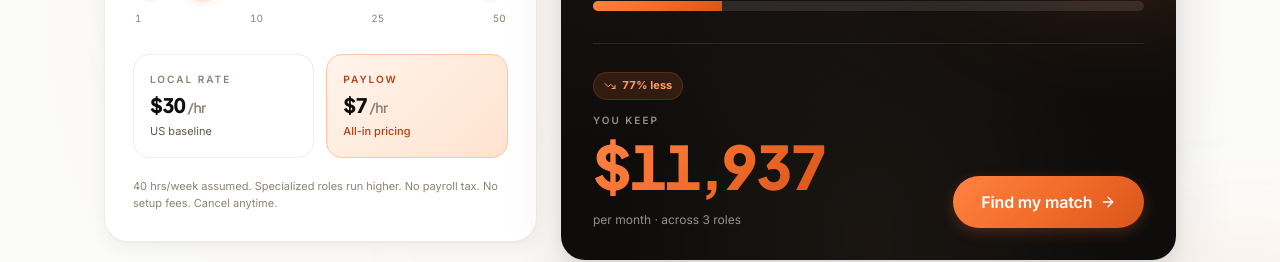
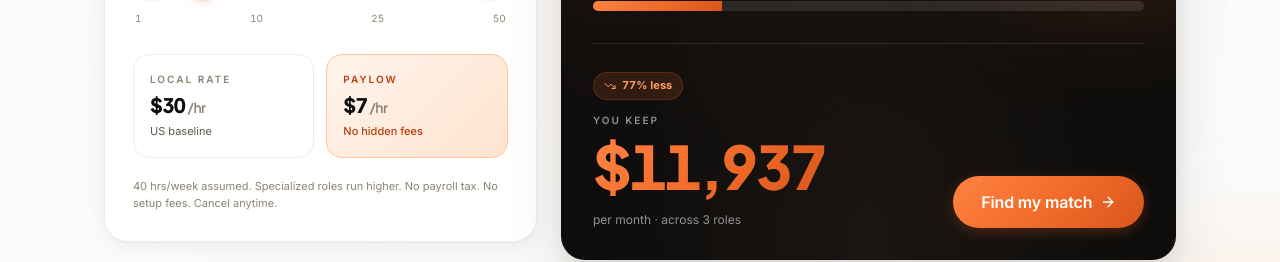
Before and after one commit to kleegr/paylowstaffing-website, a Next.js app: page /pricing in a window 1280 px wide. Shown: the part 2220-2482 px from the top of the page. Built offline with nearby package versions, Linux system fonts and the light colour scheme.

Commit message:
copy: kill last "all-in" — calculator rate card label + SEO meta descriptions

```diff
--- a/src/app/layout.tsx
+++ b/src/app/layout.tsx
@@ -26,7 +26,7 @@ export const metadata: Metadata = {
     template: `%s | ${siteConfig.fullName}`,
   },
   description:
-    'Vetted remote staff, matched to your team in days. From $7 an hour, all-in. Meet 4\u20135 pre-screened candidates and hire on the call. No setup fees, no long contracts.',
+    'Vetted remote staff, matched to your team in days. From $7 an hour. Meet 4\u20135 pre-screened candidates and hire on the call. No setup fees, no long contracts.',
   keywords: ['remote staffing', 'offshore staffing', 'virtual assistants', 'hire remote', 'PayLow Staffing'],
   authors: [{ name: 'PayLow Staffing' }],
   creator: 'PayLow Staffing',
@@ -38,7 +38,7 @@ export const metadata: Metadata = {
     url: siteConfig.url,
     siteName: siteConfig.name,
     title: `${siteConfig.name} \u2014 Remote staff from $7/hour. Hired in days.`,
-    description: 'Vetted remote staff, matched in days. From $7 an hour, all-in. No setup fees.',
+    description: 'Vetted remote staff, matched in days. From $7 an hour. No setup fees.',
   },
   twitter: {
     card: 'summary_large_image',
--- a/src/components/PricingCalculator.tsx
+++ b/src/components/PricingCalculator.tsx
@@ -152,7 +152,7 @@ export default function PricingCalculator() {
               <div className="mt-1 stat-number text-ink-900 text-xl">
                 ${OFFSHORE_RATE}<span className="text-ink-400 text-sm font-medium ml-0.5">/hr</span>
               </div>
-              <div className="text-[11px] text-brand-700 mt-1 font-medium">All-in pricing</div>
+              <div className="text-[11px] text-brand-700 mt-1 font-medium">No hidden fees</div>
             </div>
           </div>
 
```
